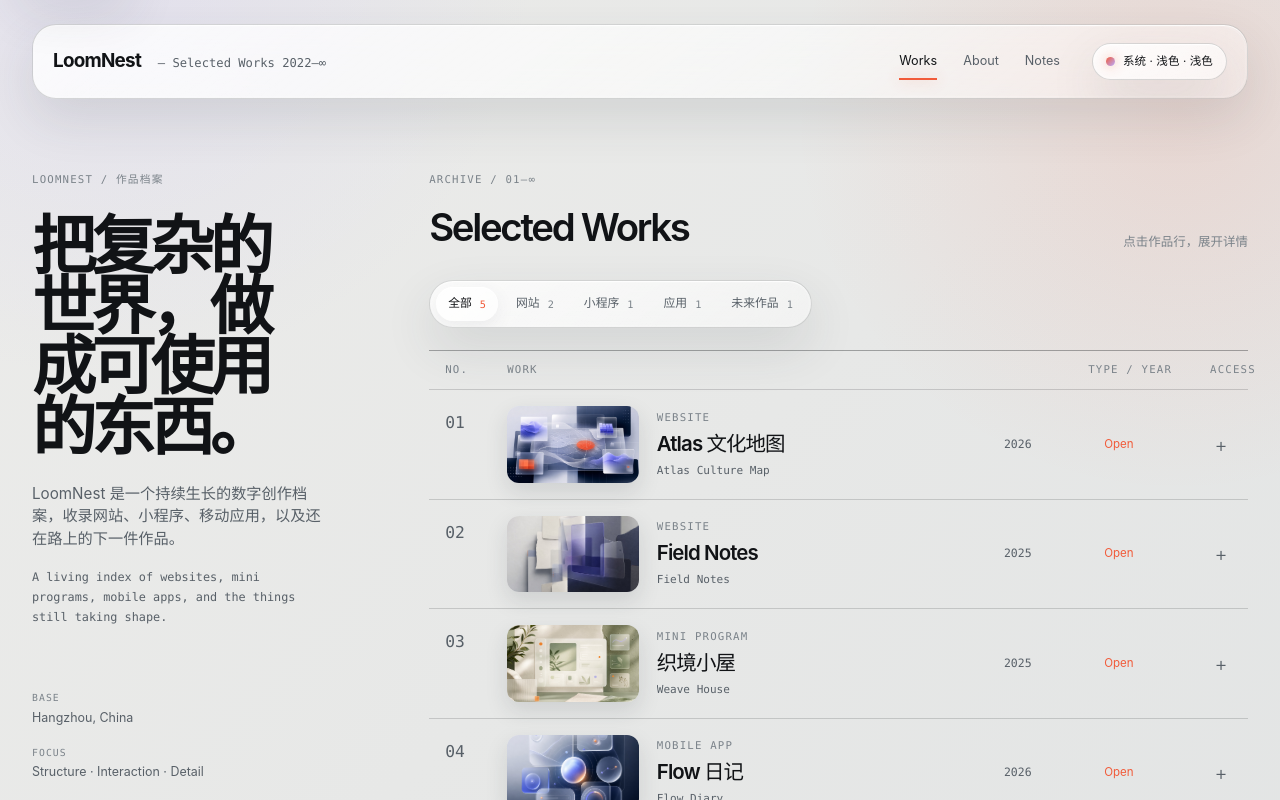
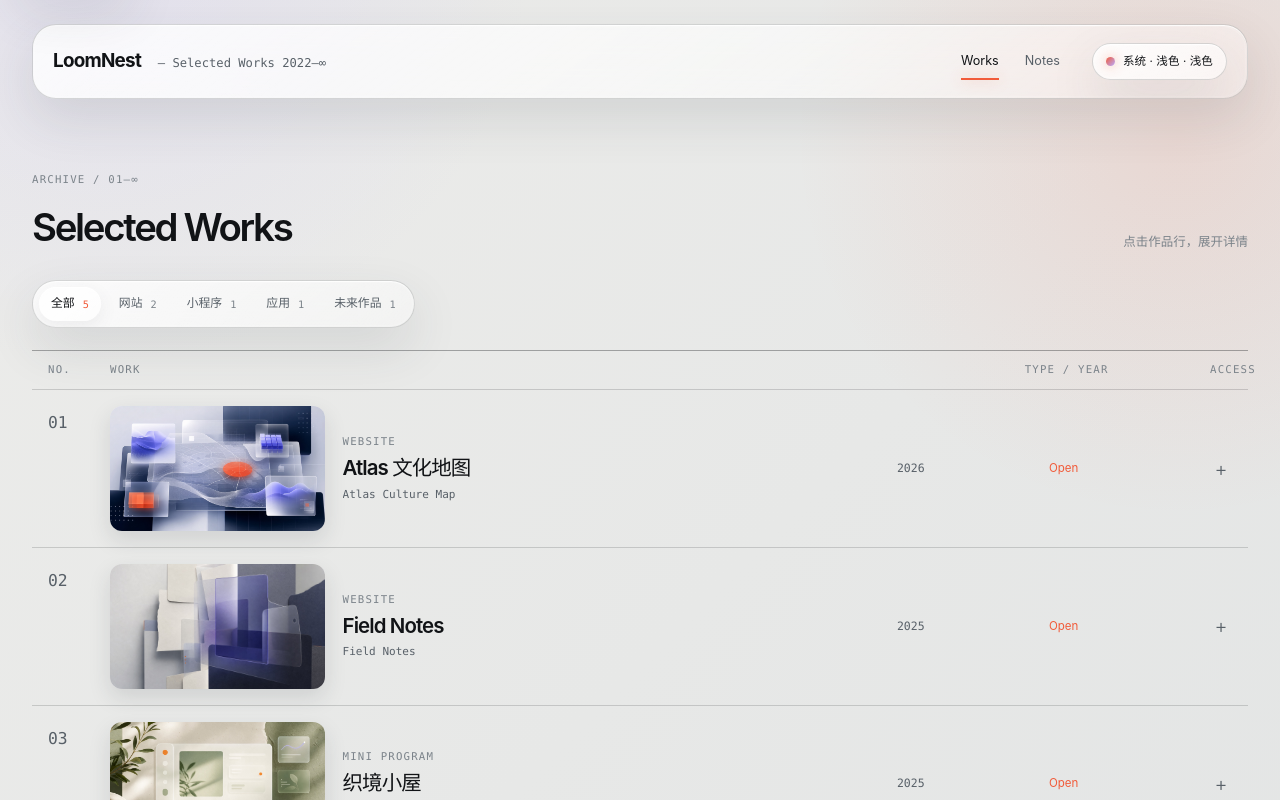
Before and after one commit to SeaHub/LoomNest, a Vue app: page / in a window 1280 px wide. Shown: the top 800 px of the page. Built offline with nearby package versions, Linux system fonts and the light colour scheme.

Commit message:
feat: expand works content area

```diff
--- a/src/App.vue
+++ b/src/App.vue
@@ -283,7 +283,6 @@ onBeforeUnmount(() => {
     </a>
     <nav class="site-nav" aria-label="主导航">
       <a class="is-current" href="#works">Works</a>
-      <a href="#about">About</a>
       <a href="#notes">Notes</a>
     </nav>
     <button class="theme-toggle glass-control" type="button" data-theme-toggle :aria-label="themeButtonAriaLabel" @click="cycleTheme">
@@ -295,18 +294,6 @@ onBeforeUnmount(() => {
   <p v-if="dataError" class="data-notice" role="status">{{ dataError }}</p>
 
   <main class="page-grid" @keydown="handleKeydown">
-    <aside class="intro-column" id="about">
-      <p class="eyebrow reveal reveal--one">LOOMNEST / 作品档案</p>
-      <h1 class="reveal reveal--two">把复杂的世界，做成可使用的东西。</h1>
-      <p class="intro-copy reveal reveal--three">LoomNest 是一个持续生长的数字创作档案，收录网站、小程序、移动应用，以及还在路上的下一件作品。</p>
-      <p class="intro-copy intro-copy--en reveal reveal--four">A living index of websites, mini programs, mobile apps, and the things still taking shape.</p>
-      <dl class="meta-list reveal reveal--five">
-        <div><dt>BASE</dt><dd>Hangzhou, China</dd></div>
-        <div><dt>FOCUS</dt><dd>Structure · Interaction · Detail</dd></div>
-        <div><dt>UPDATED</dt><dd>2026—07—30</dd></div>
-      </dl>
-    </aside>
-
     <section class="works-column" id="works" aria-labelledby="works-heading">
       <div class="section-heading">
         <div>
--- a/src/styles.css
+++ b/src/styles.css
@@ -231,44 +231,22 @@ button { font: inherit; }
 
 .page-grid {
   display: grid;
-  grid-template-columns: minmax(250px, 0.72fr) minmax(0, 2fr);
-  gap: clamp(42px, 8vw, 132px);
+  grid-template-columns: minmax(0, 1fr);
   padding: 74px 0 84px;
 }
 
-.intro-column,
 .works-column { min-width: 0; }
-
-.intro-column { position: sticky; top: 116px; align-self: start; }
 
 .eyebrow,
 .detail-label,
 .column-labels,
-.work-type,
-.meta-list dt {
+.work-type {
   color: var(--ink-faint);
   font-family: "SFMono-Regular", Consolas, monospace;
   font-size: 0.67rem;
   letter-spacing: 0.11em;
   text-transform: uppercase;
 }
-
-.intro-column h1 {
-  max-width: 11ch;
-  margin: 28px 0 26px;
-  font-size: clamp(2.65rem, 5vw, 5.4rem);
-  font-weight: 620;
-  letter-spacing: -0.075em;
-  line-height: 0.94;
-}
-
-.intro-copy { max-width: 31rem; margin: 0 0 16px; color: var(--ink-soft); font-size: 0.95rem; }
-.intro-copy--en { font-family: "SFMono-Regular", Consolas, monospace; font-size: 0.74rem; line-height: 1.7; }
-
-.meta-list { display: grid; gap: 18px; margin: 64px 0 0; padding: 0; }
-.meta-list div { display: grid; gap: 3px; }
-.meta-list dt { font-size: 0.61rem; }
-.meta-list dd { margin: 0; color: var(--ink-soft); font-size: 0.78rem; }
 
 .section-heading { display: flex; justify-content: space-between; gap: 24px; align-items: end; margin-bottom: 24px; }
 .section-heading h2 { margin: 8px 0 0; font-size: clamp(1.65rem, 3vw, 2.55rem); font-weight: 570; letter-spacing: -0.06em; }
@@ -411,18 +389,6 @@ button { font: inherit; }
 .loading-copy { display: grid; gap: 10px; max-width: 280px; }
 .loading-block--short { width: 55%; }
 
-.reveal { animation: rise-in 700ms cubic-bezier(0.22, 1, 0.36, 1) both; }
-.reveal--one { animation-delay: 100ms; }
-.reveal--two { animation-delay: 170ms; }
-.reveal--three { animation-delay: 240ms; }
-.reveal--four { animation-delay: 310ms; }
-.reveal--five { animation-delay: 380ms; }
-
-@keyframes rise-in {
-  from { opacity: 0; transform: translateY(15px); }
-  to { opacity: 1; transform: translateY(0); }
-}
-
 @keyframes detail-content-in {
   from { opacity: 0; transform: translate3d(0, -4px, 0); }
   to { opacity: 1; transform: translate3d(0, 0, 0); }
@@ -452,10 +418,7 @@ button { font: inherit; }
 
 @media (max-width: 900px) {
   .site-header, .site-footer, .page-grid { width: min(calc(100% - 36px), var(--max)); }
-  .page-grid { grid-template-columns: 1fr; gap: 54px; padding-top: 50px; }
-  .intro-column { position: static; }
-  .intro-column h1 { max-width: 14ch; font-size: clamp(2.7rem, 11vw, 5rem); }
-  .meta-list { grid-template-columns: repeat(3, 1fr); margin-top: 42px; }
+  .page-grid { padding-top: 50px; }
 }
 
 @media (max-width: 680px) {
@@ -475,7 +438,6 @@ button { font: inherit; }
   .work-detail-reveal { margin-right: 8px; margin-left: 8px; }
   .work-detail { grid-template-columns: 1fr; padding: 18px; }
   .detail-access { padding-top: 16px; padding-left: 0; border-top: 1px solid var(--line); border-left: 0; }
-  .meta-list { grid-template-columns: 1fr; gap: 12px; margin-top: 34px; }
   .site-footer { align-items: flex-start; flex-direction: column; }
   .data-notice { width: min(calc(100% - 24px), var(--max)); margin-top: 12px; }
   .loading-row { grid-template-columns: 34px minmax(92px, 0.62fr) minmax(0, 1fr); gap: 12px; padding-inline: 8px; }
```
Also changed, not shown: 1 other file (tests, documents, lock files or other folders).
